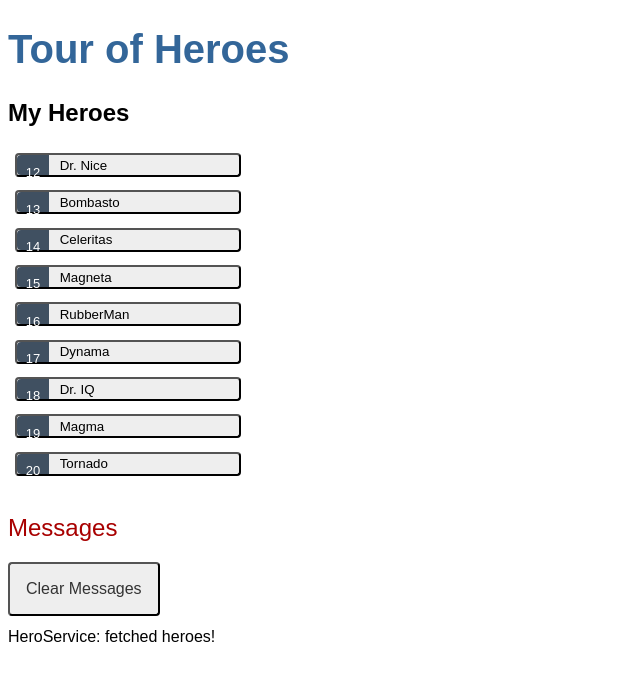
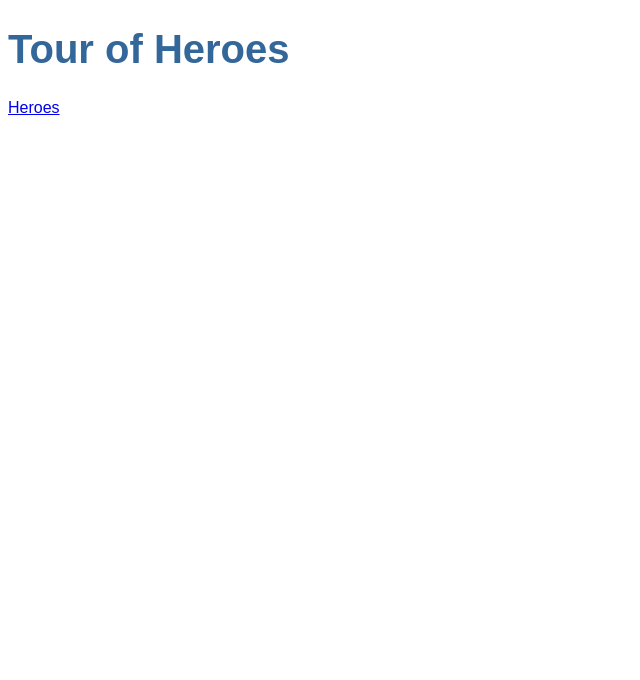
Before and after one commit to rul124/Angular-Hero, an Angular app: page / in a window 1280 px wide. Shown: the top 680 px of the page, without its empty margins (0-640 px from the left). Built offline with nearby package versions, Linux system fonts and the light colour scheme.

Commit message:
add router

```diff
--- a/src/app/app.component.html
+++ b/src/app/app.component.html
@@ -1,3 +1,6 @@
 <h1>{{title}}</h1>
-<app-heroes></app-heroes>
+<nav>
+  <a routerLink="/heroes">Heroes</a>
+</nav>
+<router-outlet></router-outlet>
 <app-messages></app-messages>
--- a/src/app/app.module.ts
+++ b/src/app/app.module.ts
@@ -6,7 +6,9 @@ import { HeroesComponent } from './heroes/heroes.component';
 import {FormsModule} from "@angular/forms";
 import { HeroDetailComponent } from './hero-detail/hero-detail.component';
 import { MessagesComponent } from './messages/messages.component';
+import { AppRoutingModule } from './app-routing.module';
 
+// @ts-ignore
 @NgModule({
   declarations: [
     AppComponent,
@@ -16,7 +18,8 @@ import { MessagesComponent } from './messages/messages.component';
   ],
   imports: [
     BrowserModule,
-    FormsModule
+    FormsModule,
+    AppRoutingModule
   ],
   providers: [],
   bootstrap: [AppComponent]
```
Also changed, not shown: src/app/app-routing.module.ts (added, +13 -0 lines).
